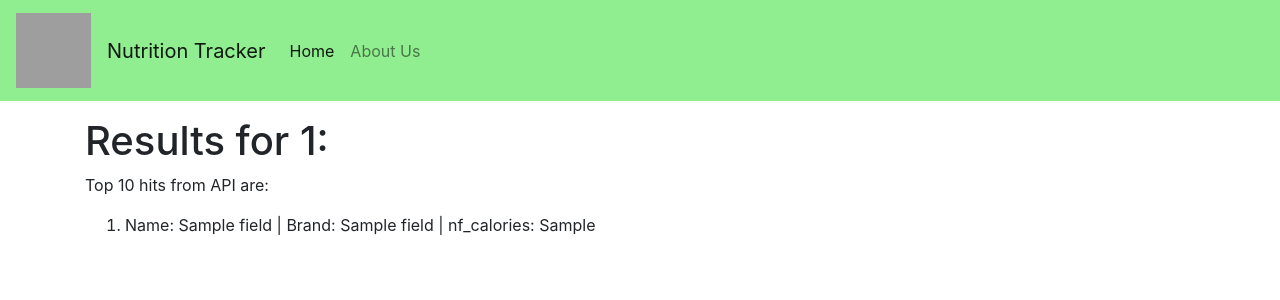
After one commit to leeroddy17/NutritionTracker, a Flask app: page /1 in a window 1280 px wide. The commit adds this page. Shown: the top 300 px of the page. Run offline with Flask 2, Linux system fonts and the light colour scheme; a database or web service that is not in the repository returns one stand-in record (values such as "Sample title"); data that the repository does not hold is empty; grey boxes are pictures that could not be loaded.

Commit message:
Add about-us page and fix search query

```diff
--- a/app.py
+++ b/app.py
@@ -1,28 +1,34 @@
-from flask import Flask, redirect, url_for, render_template
+from flask import Flask, redirect, url_for, render_template, request
+# from flask import *
 from query import *
 
 app = Flask(__name__)
 
 
-@app.route("/")
+@app.route("/", methods=["GET", "POST"])
 def home():
-    return render_template("index.html")
+    if request.method == "POST":
+        searchItem = request.form["foodItem"]
+        print(searchItem)
+        return redirect(url_for("search", foodItem=searchItem))
+    else:
+        return render_template("index.html")
 
-#background process happening without any refreshing
-@app.route('/background_process_test')
-def background_process_test():
-    queryterm = "cheddar cheese"
+@app.route("/about-us")
+def about():
+    return render_template("about.html")
+
+@app.route("/<foodItem>")
+def search(foodItem):
     rankbyvalue = "nf_calories"
 
-    hits = querry(queryterm)
+    hits = querry(foodItem)
     increasing = False
 
-    print(rankBy(hits, rankbyvalue, increasing))
+    print(hits)
+    # print(rankBy(hits, rankbyvalue, increasing))
 
-
-@app.route("/test")
-def test():
-    return render_template("newpage.html")
+    return render_template("search.html", item=foodItem, results=hits)
 
 
 if __name__ == '__main__':
--- a/query.py
+++ b/query.py
@@ -19,8 +19,8 @@ def querry(querry):
 
     response = requests.request("GET", url, headers=headers, params=querystring)
     dictionary = response.json()
-    for i in dictionary["hits"]:
-        print(i)
+    # for i in dictionary["hits"]:
+    #     print(i)
     return dictionary["hits"]
 
 def rankBy(hits,cat,incr = True):
--- a/templates/base.html
+++ b/templates/base.html
@@ -8,43 +8,24 @@
 
 <body>
 
-    <nav class="navbar navbar-expand-lg navbar-light" style="background-color: #90EE90;">
+    <nav class="navbar navbar-expand-lg navbar-light mb-3" style="background-color: #90EE90;">
         <a class="navbar-brand" href="#">
-            <img src="https://p1.hiclipart.com/preview/233/473/260/phoenix-logo-nutrition-food-plantbased-diet-eating-papri-chaat-vegetable-health-png-clipart.jpg" width="100" height="100" class="d-inline-block align-top" alt="">
+            <img src="https://p1.hiclipart.com/preview/233/473/260/phoenix-logo-nutrition-food-plantbased-diet-eating-papri-chaat-vegetable-health-png-clipart.jpg" width="75" height="75" class="d-inline-block align-top" alt="">
         </a>
-        <a class="navbar-brand" href="#">Nutrition Tracker</a>
-<!--      <button class="navbar-toggler" type="button" data-toggle="collapse" data-target="#navbarSupportedContent" aria-controls="navbarSupportedContent" aria-expanded="false" aria-label="Toggle navigation">-->
-<!--        <span class="navbar-toggler-icon"></span>-->
-<!--      </button>-->
+        <a class="navbar-brand" href="/">Nutrition Tracker</a>
 
-<!--      <div class="collapse navbar-collapse" id="navbarSupportedContent">-->
-<!--        <ul class="navbar-nav mr-auto">-->
-<!--          <li class="nav-item active">-->
-<!--            <a class="nav-link" href="#">Home <span class="sr-only">(current)</span></a>-->
-<!--          </li>-->
-<!--          <li class="nav-item">-->
-<!--            <a class="nav-link" href="#">Link</a>-->
-<!--          </li>-->
-<!--          <li class="nav-item dropdown">-->
-<!--            <a class="nav-link dropdown-toggle" href="#" id="navbarDropdown" role="button" data-toggle="dropdown" aria-haspopup="true" aria-expanded="false">-->
-<!--              Dropdown-->
-<!--            </a>-->
-<!--            <div class="dropdown-menu" aria-labelledby="navbarDropdown">-->
-<!--              <a class="dropdown-item" href="#">Action</a>-->
-<!--              <a class="dropdown-item" href="#">Another action</a>-->
-<!--              <div class="dropdown-divider"></div>-->
-<!--              <a class="dropdown-item" href="#">Something else here</a>-->
-<!--            </div>-->
-<!--          </li>-->
-<!--          <li class="nav-item">-->
-<!--            <a class="nav-link disabled" href="#" tabindex="-1" aria-disabled="true">Disabled</a>-->
-<!--          </li>-->
-<!--        </ul>-->
-<!--        <form class="form-inline my-2 my-lg-0">-->
-<!--          <input class="form-control mr-sm-2" type="search" placeholder="Search" aria-label="Search">-->
-<!--          <button class="btn btn-outline-success my-2 my-sm-0" type="submit">Search</button>-->
-<!--        </form>-->
-<!--      </div>-->
+
+      <div class="collapse navbar-collapse" id="navbarSupportedContent">
+        <ul class="navbar-nav mr-auto">
+          <li class="nav-item active">
+            <a class="nav-link" href="/">Home <span class="sr-only">(current)</span></a>
+          </li>
+          <li class="nav-item">
+            <a class="nav-link" href="/about-us">About Us</a>
+          </li>
+
+        </ul>
+      </div>
     </nav>
 
     {% block content %} {% endblock %}
--- /dev/null
+++ b/templates/search.html
@@ -0,0 +1,19 @@
+{% extends "base.html" %}
+
+
+{% block title %}Search Page{% endblock %}
+
+
+{% block content %}
+<div class="container">
+    <h1>Results for {{item}}:</h1>
+    <p>Top 10 hits from API are:</p>
+    <ol>
+    {% for d in results %}
+        <li>Name: {{d['fields']['item_name']}} | Brand: {{d['fields']['brand_name']}} | nf_calories:
+            {{d['fields']['nf_calories']}}</li>
+    {% endfor %}
+    </ol>
+</div>
+
+{% endblock %}
```
Also changed, not shown: templates/about.html (added, +12 -0 lines), templates/index.html (+11 -24 lines), templates/newpage.html (deleted, +0 -23 lines).
